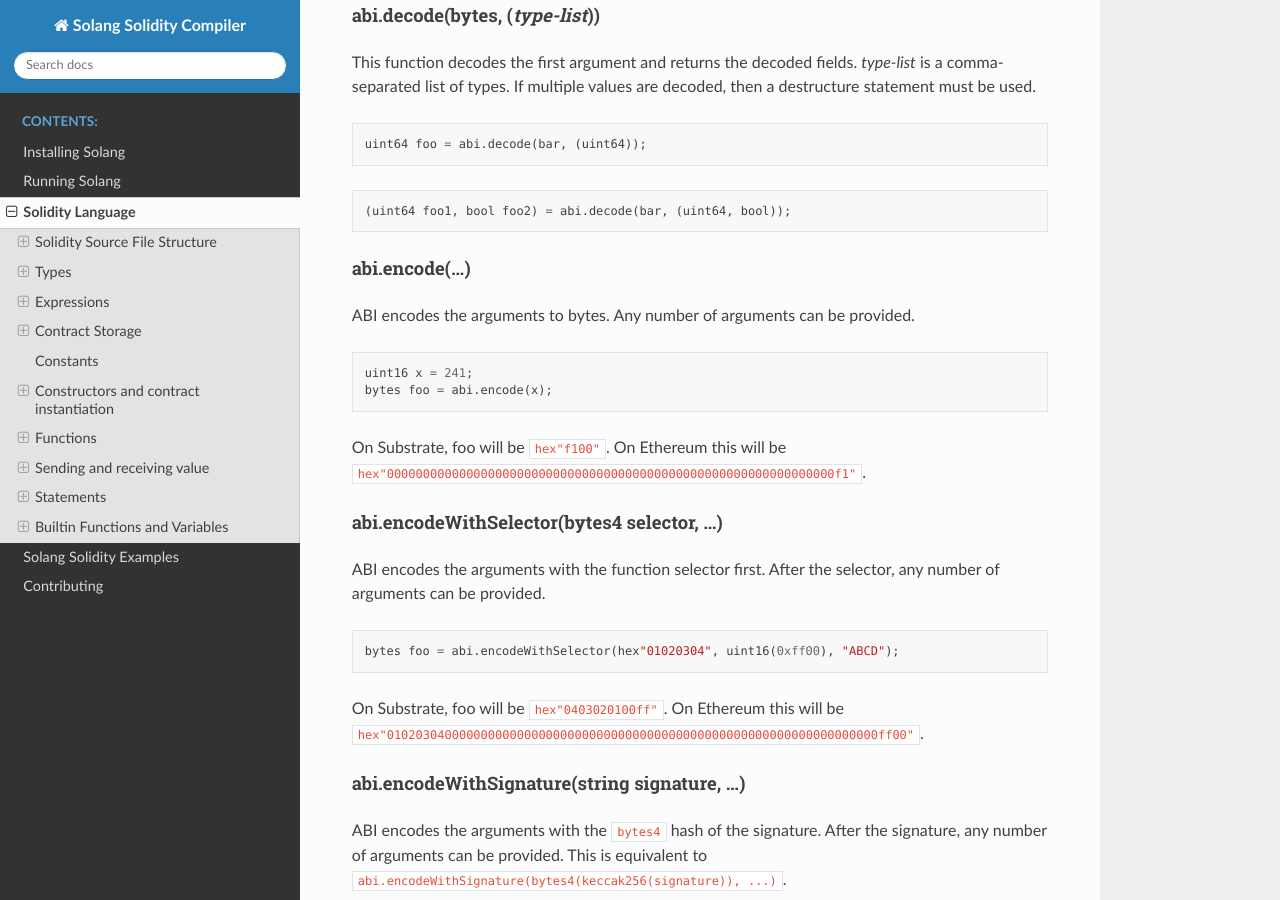
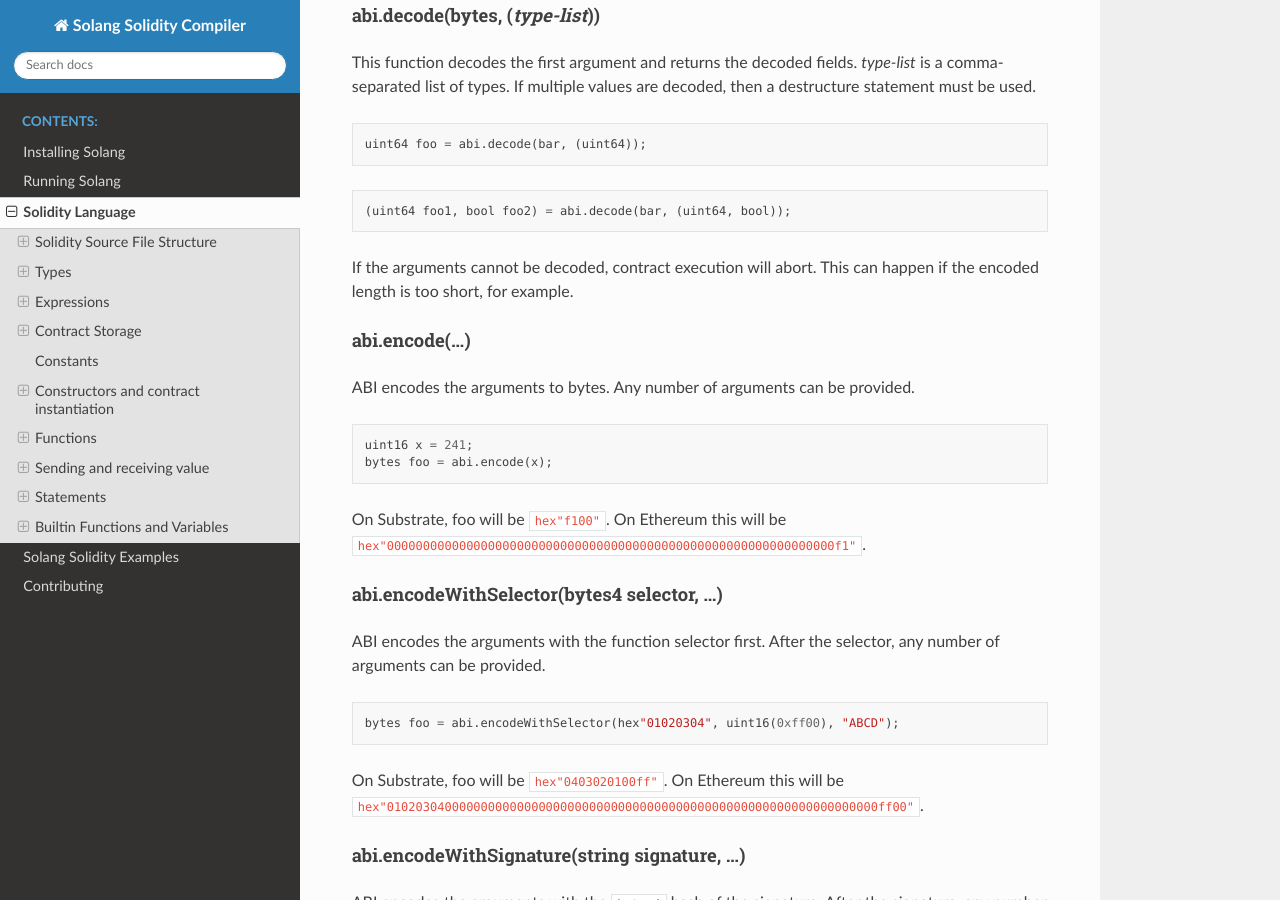
Before and after one commit to hyperledger-solang/solang, a Sphinx documentation site: the page built from docs/language.rst, in a window 1280 px wide and 900 px high, scrolled down 40941 px. Built offline with Sphinx 7.4.7 and the Read the Docs theme 2.0.0, drawn with Linux system fonts in a browser that asks for light colours.

Commit message:
Mention error handling in abi.decode()
Signed-off-by: Sean Young <sean@mess.org>

```diff
--- a/docs/language.rst
+++ b/docs/language.rst
@@ -2134,6 +2134,10 @@ list of types. If multiple values are decoded, then a destructure statement must
 
     (uint64 foo1, bool foo2) = abi.decode(bar, (uint64, bool));
 
+If the arguments cannot be decoded, contract execution will abort. This can happen if the encoded
+length is too short, for example.
+
+
 abi.encode(...)
 +++++++++++++++
 
```
